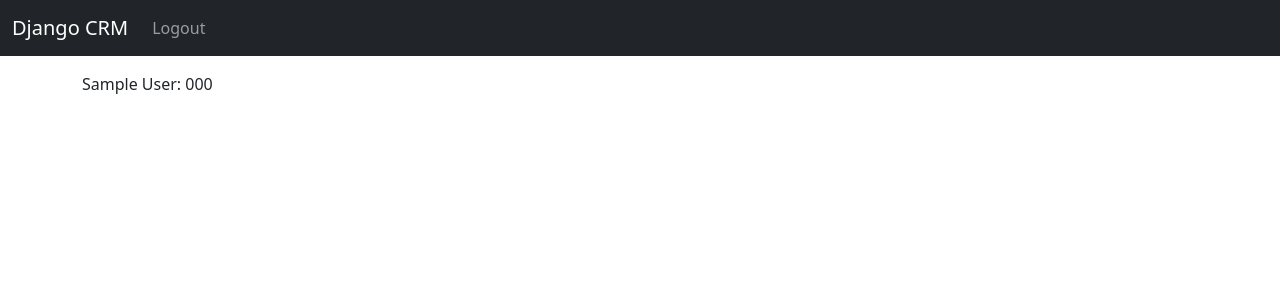
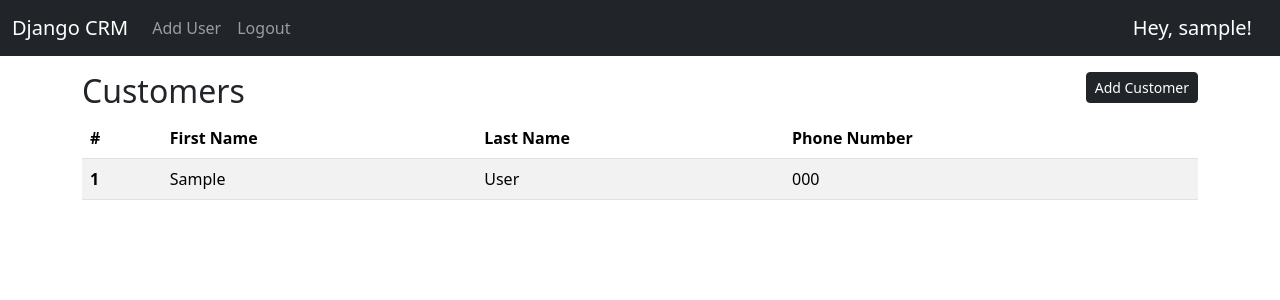
Before and after one commit to tomthedeveloper11/django-crm, a Django app: page / in a window 1280 px wide. Shown: the top 300 px of the page. Run offline with Django 5.2, Linux system fonts and the light colour scheme; a user stored in the database is signed in; tables that the repository leaves empty hold one stand-in row (values such as "Sample post").

Commit message:
Add Customer Functionality done

```diff
--- a/dcrm/website/templates/home.html
+++ b/dcrm/website/templates/home.html
@@ -1,35 +1,30 @@
 {% extends "base.html" %} {% block content %}
 
 <div class="mt-3">
-
+  <div class="d-flex justify-content-between">
+    <h2>Customers</h2>
+    <a href="{% url "add_record" %}"><button class="btn btn-dark btn-sm">Add Customer</button></a>
+  </div>
+  <table class="table table-striped">
+    <thead>
+      <tr>
+        <th scope="col">#</th>
+        <th scope="col">First Name</th>
+        <th scope="col">Last Name</th>
+        <th scope="col">Phone Number</th>
+      </tr>
+    </thead>
+    <tbody>
       {% for customer in customers %}
-      {{customer}}
+      <tr>
+        <th scope="row">{{ forloop.counter }}</th>
+        <td>{{ customer.first_name }}</td>
+        <td>{{ customer.last_name }}</td>
+        <td>{{ customer.phone }}</td>
+      </tr>
       {% endfor %}
-
-      {% if not user.is_authenticated %}
-  <h1 class="mt-3">Login</h1>
-  <form method="POST" action={% url "home" %}>
-    {% csrf_token %}
-
-    <div>
-        <div class="mb-3">
-            <label for="username" class="form-label">Username</label>
-            <input
-            name= 'username'
-              type="text"
-              class="form-control"
-              id="username"
-              aria-describedby="emailHelp"
-            />
-          </div>
-          <div class="mb-3">
-            <label for="password" class="form-label">Password</label>
-            <input name= 'password' type="password" class="form-control" id="password" />
-          </div>
-          <button type="submit" class="btn btn-primary">Submit</button>
-    </div>
-  </form>
-  {% endif %}
+    </tbody>
+  </table>
 </div>
 
 {% endblock content %}
--- a/dcrm/website/templates/login.html
+++ b/dcrm/website/templates/login.html
@@ -3,7 +3,7 @@
 <div class="mt-3">
       {% if not user.is_authenticated %}
   <h1 class="mt-3">Login</h1>
-  <form method="POST" action={% url "home" %}>
+  <form method="POST" action={% url "login" %}>
     {% csrf_token %}
 
     <div>
--- a/dcrm/website/templates/navbar.html
+++ b/dcrm/website/templates/navbar.html
@@ -12,20 +12,26 @@
     >
       <span class="navbar-toggler-icon"></span>
     </button>
+
     <div class="collapse navbar-collapse" id="navbarSupportedContent">
       <ul class="navbar-nav me-auto mb-2 mb-lg-0">
         {% if user.is_authenticated %}
+        <li class="nav-item">
+          <a class="nav-link" href={% url "register" %}>Add User</a>
+        </li>
         <li class="nav-item">
           <a class="nav-link" href={% url "logout" %}>Logout</a>
         </li>
         {% else %}
         <li class="nav-item">
-          <a class="nav-link" href={% url "home" %}>Login</a>
+          <a class="nav-link" href={% url "login" %}>Login</a>
         </li>
-
-
         {% endif %}
       </ul>
     </div>
+    {% if user.is_authenticated %}
+      <p class="navbar-brand my-auto">Hey, {{user}}!</p>
+    {% endif %}
+
   </div>
 </nav>
--- a/dcrm/website/urls.py
+++ b/dcrm/website/urls.py
@@ -4,6 +4,8 @@ from . import views
 urlpatterns = [
     path("", views.home, name="home"),
     path("register/", views.register, name="register"),
+    path("login/", views.login_user, name="login"),
     path("logout/", views.logout_user, name="logout"),
     path("customers/<int:id>", views.customer_records, name="customers"),
+    path("add_record/", views.add_record, name="add_record"),
 ]
--- a/dcrm/website/views.py
+++ b/dcrm/website/views.py
@@ -1,14 +1,27 @@
 from django.shortcuts import render, redirect
 from django.contrib.auth import authenticate, login, logout
 from django.contrib import messages
-from .forms import RegisterForm
-from django.http import Http404
+from .forms import RegisterForm, AddRecordForm
 from .models import Customer
 
 
-# Create your views here.
+from django.shortcuts import render
+from .models import Customer  # Assuming Customer model is imported from models.py
+
+
+# Define your view function
 def home(request):
-    customers = Customer.objects.all()
+    if not request.user.is_authenticated:
+        return redirect("login")
+    else:
+        customers = Customer.objects.all()
+        loggedInUser = request.user
+        return render(
+            request, "home.html", {"customers": customers, "loggedInUser": loggedInUser}
+        )
+
+
+def login_user(request):
     if request.method == "POST":
         username = request.POST["username"]
         password = request.POST["password"]
@@ -17,17 +30,8 @@ def home(request):
             login(request, user)
             messages.success(request, "User Logged In!")
             return redirect("home")
-        else:
-            raise Http404("User not found!")
-            return redirect("home")
     else:
-        return render(request, "home.html", {"customers": customers})
-
-
-def logout_user(request):
-    logout(request)
-    messages.success(request, "Successfully logged out")
-    return redirect("home")
+        return render(request, "login.html")
 
 
 # Create your views here.
@@ -49,8 +53,28 @@ def register(request):
     return render(request, "register.html", {"form": form})
 
 
+def logout_user(request):
+    logout(request)
+    messages.success(request, "Successfully logged out")
+    return redirect("home")
+
+
 def customer_records(request, id):
     if request.user.is_authenticated:
         customer = Customer.objects.get(id=id)
         print("🚀 ~ customer:", customer)
         return render(request, "customer.html", {"customer": customer})
+
+
+def add_record(request):
+    form = AddRecordForm(request.POST or None)
+    if request.user.is_authenticated:
+        if request.method == "POST":
+            if form.is_valid():
+                add_record = form.save()
+                messages.success(request, "New Customer Added")
+
+        return render(request, "add_record.html", {"form": form})
+    else:
+        messages.success(request, "You must be logged in")
+        return redirect("home")
```
Also changed, not shown: dcrm/website/forms.py (+26 -0 lines), dcrm/website/templates/add_record.html (added, +12 -0 lines).
